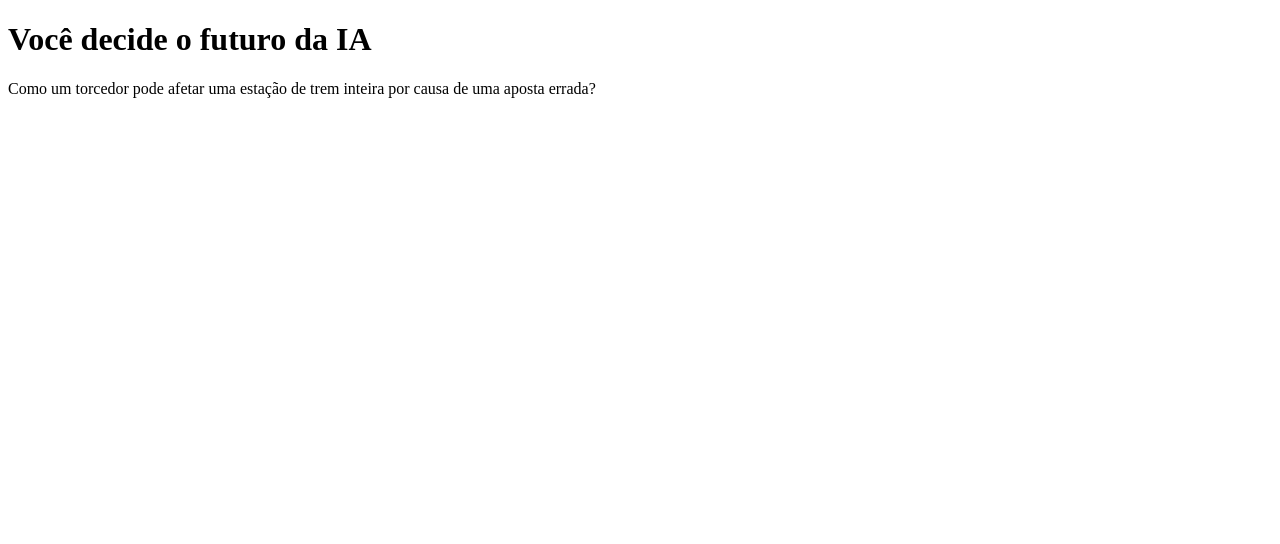
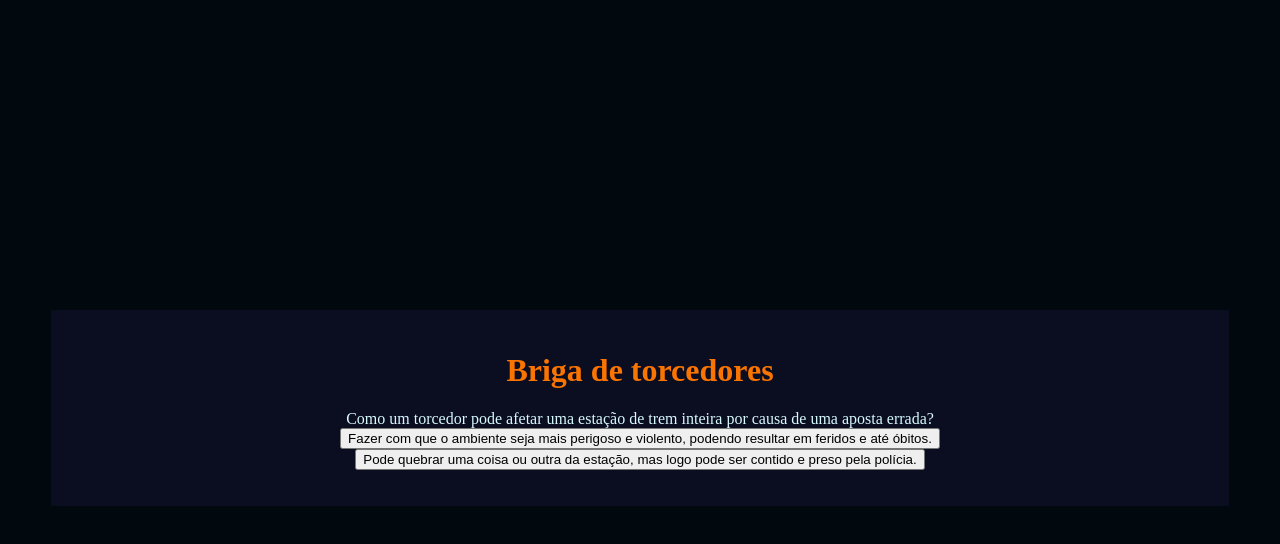
Before and after one commit to duzinhoy/jao, a plain HTML site: page index.html in a window 1280 px wide. Drawn offline with Linux system fonts and the light colour scheme.

Commit message:
Add files via upload

```diff
--- a/index.html
+++ b/index.html
@@ -4,11 +4,11 @@
     <meta charset="UTF-8">
     <meta name="viewport" content="width=device-width, initial-scale=1.0">
     <link rel="stylesheet" href="style.css">
-    <title>Você decide o futuro da IA</title>
+    <title>UFC no futebol</title>
 </head>
 <body>
     <div class="caixa-principal">
-         <h1>Você decide o futuro da IA</h1>
+         <h1>Briga de torcedores</h1>
          <div class="caixa-perguntas"></div>
          <div class="caixa-alternativas"></div>
          <div class="caixa-resultado"></div>
--- a/script.js
+++ b/script.js
@@ -7,36 +7,37 @@ const textoResultado = document.querySelector(".texto-resultado");
 const perguntas = [
 {
 enunciado: "Como um torcedor pode afetar uma estação de trem inteira por causa de uma aposta errada?",
-
-        alternativas: [": Fazer com que o ambiente seja mais perigoso e violento, podendo resultar em feridos e até óbitos.",
-
-            ":Pode quebrar uma coisa ou outra da estação, mas logo pode ser contido e preso pela polícia."
+alternativas: [
+"Fazer com que o ambiente seja mais perigoso e violento, podendo resultar em feridos e até óbitos.",
+"Pode quebrar uma coisa ou outra da estação, mas logo pode ser contido e preso pela polícia."
 ]
 },
-
 {
-        enunciado: "Que medidas de segurança devem ser tomadas contra brigas de torcedores em relação a população que utiliza  os transportes públicos ?",
-        alternativas: ["No ingresso deve ser cobrado uma taxa adicional referente a um frete de ônibus, assim após o final da partida os torcedores serão direcionados aos seus respectivos transportes, evitando conflitos.  ",
-
+enunciado: "Como as apostas esportivas podem influenciar na taxa de violência urbana em transportes públicos?",
+alternativas: [
+"Algumas apostas esportivas são associadas a organizações ou grupos que podem promover ou tolerar comportamentos violentos. ",
+"Áreas onde há muitos locais para apostas esportivas podem ter uma concentração maior de pessoas envolvidas em apostas, o que pode aumentar a tensão e, potencialmente, a violência, incluindo transportes públicos.",
+]
+},
+{
+enunciado: "Que medidas de segurança devem ser tomadas contra brigas de torcedores em relação a população que utiliza os transportes públicos?",
+alternativas: [
+"No ingresso deve ser cobrado uma taxa adicional referente a um frete de ônibus, assim após o final da partida os torcedores serão direcionados aos seus respectivos transportes, evitando conflitos.",
 "Outra medida de para combater a violência é que um agente de segurança acompanhem os torcedores nos transportes públicos/privados para que a deslocação seja feita de forma pacífica."
 ]
 },
 {
-        enunciado: "Como as apostas esportivas podem influenciar na taxa de violência urbana em transportes públicos?",
-        alternativas: ["Alternativa 1",
-            "Alternativa 2"
+enunciado: "Ao final da discussão, você precisou criar uma imagem no computador que representasse o que pensa sobre IA. E agora?",
+alternativas: [
+"Criar uma imagem utilizando uma plataforma de design como o Paint.",
+"Criar uma imagem utilizando um gerador de imagem de IA."
 ]
 },
 {
-        enunciado: "Pergunta2",
-        alternativas: ["Alternativa 1",
-            "Alternativa 2"
-        ]
-    },
-    {
-        enunciado: "Pergunta2",
-        alternativas: ["Alternativa 1",
-            "Alternativa 2"
+enunciado: "Você tem um trabalho em grupo de biologia para entregar na semana seguinte, o andamento do trabalho está um pouco atrasado e uma pessoa do seu grupo decidiu fazer com ajuda de uma IA. O problema é que o trabalho está totalmente igual ao do chat. O que você faz?",
+alternativas: [
+"Escrever comandos para o chat é uma forma de contribuir com o trabalho, por isso não é um problema utilizar o texto inteiro.",
+"O chat pode ser uma tecnologia muito avançada, mas é preciso manter a atenção pois toda máquina erra, por isso revisar o trabalho e contribuir com as perspectivas pessoais é essencial."
 ]
 },
 ];
@@ -47,7 +48,15 @@ let perguntaAtual;
 function mostraPergunta() {
 perguntaAtual = perguntas[atual];
 caixaPerguntas.textContent = perguntaAtual.enunciado;
+mostraAlternativas();
+}
 
+function mostraAlternativas() {
+for (const alternativa of perguntaAtual.alternativas) {
+const botaoAlternativas = document.createElement("button");
+botaoAlternativas.textContent = alternativa;
+caixaAlternativas.appendChild(botaoAlternativas);
+}
 }
 
 mostraPergunta();
--- a/style.css
+++ b/style.css
@@ -0,0 +1,27 @@
+:root {
+  --cor-fundo: #01080E;
+  --cor-principal: #0B0D20 ;
+  --cor-secundaria: #212333;
+  --cor-destaque: #f97400;
+  --cor-texto: #D7F9FF;
+}
+
+body {
+  background-color: var(--cor-fundo);
+  color: var(--cor-texto);
+  display: flex;
+  justify-content: center;
+  align-items: center;
+  min-height: 100vh;
+}
+
+.caixa-principal{
+  background-color: var(--cor-principal);
+  width: 90%;
+  text-align: center;
+  padding: 20px;
+}
+
+h1{
+ color: var(--cor-destaque);
+}
```
Lines whose indentation alone changed are shown as unchanged.
